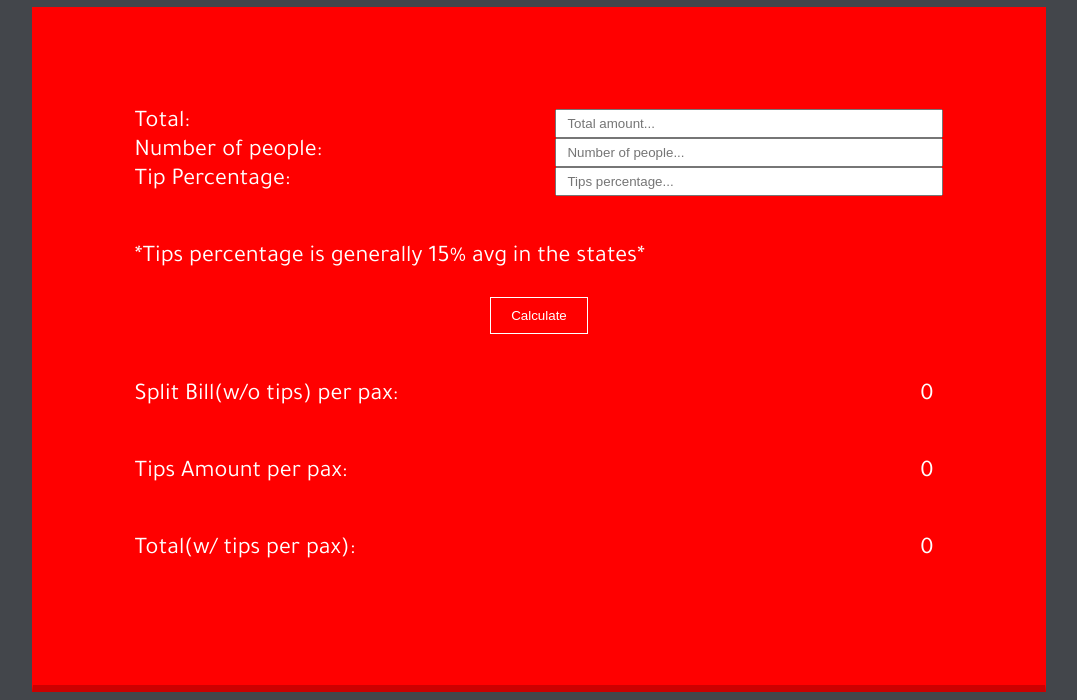
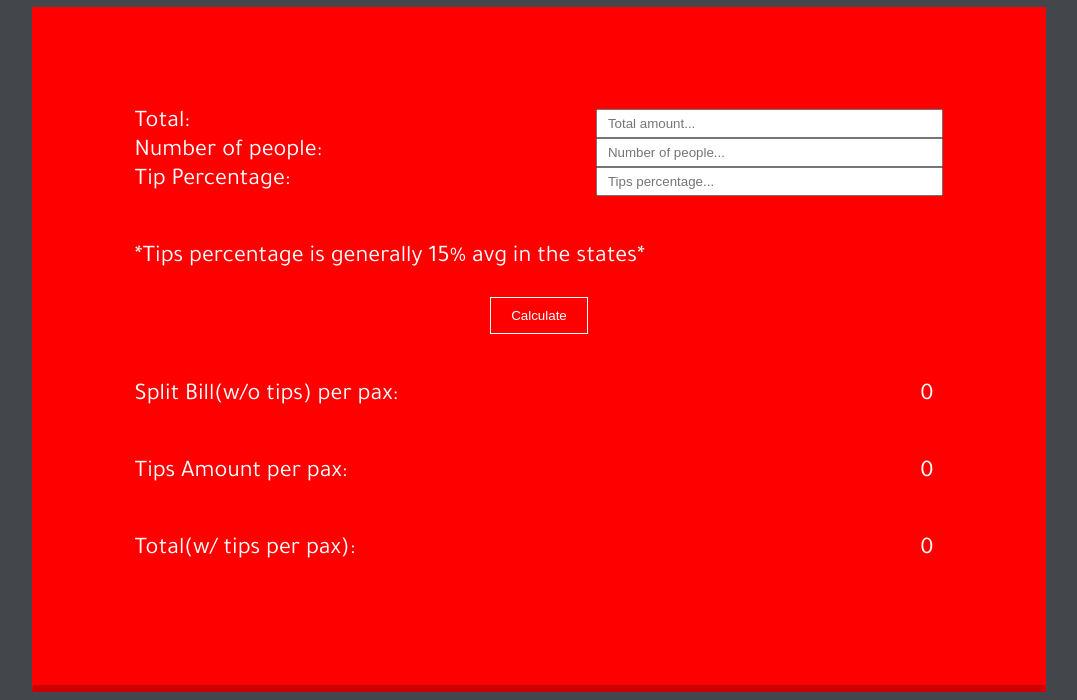
Before and after one commit to anthonyjwwong/tips-calculator-restaraunt, a plain HTML site: page index.html in a window 1280 px wide. Shown: the part 148-848 px from the top of the page, without its empty margins (101-1178 px from the left). Drawn offline with Linux system fonts and the light colour scheme.

Commit message:
Update styles.css

```diff
--- a/css/styles.css
+++ b/css/styles.css
@@ -34,7 +34,7 @@ header {
   color: white;
   border-bottom: 0.3rem solid #cc0000; }
   .bill input {
-    width: 45%;
+    width: 40%;
     float: right; }
 
 .outputs {
```
